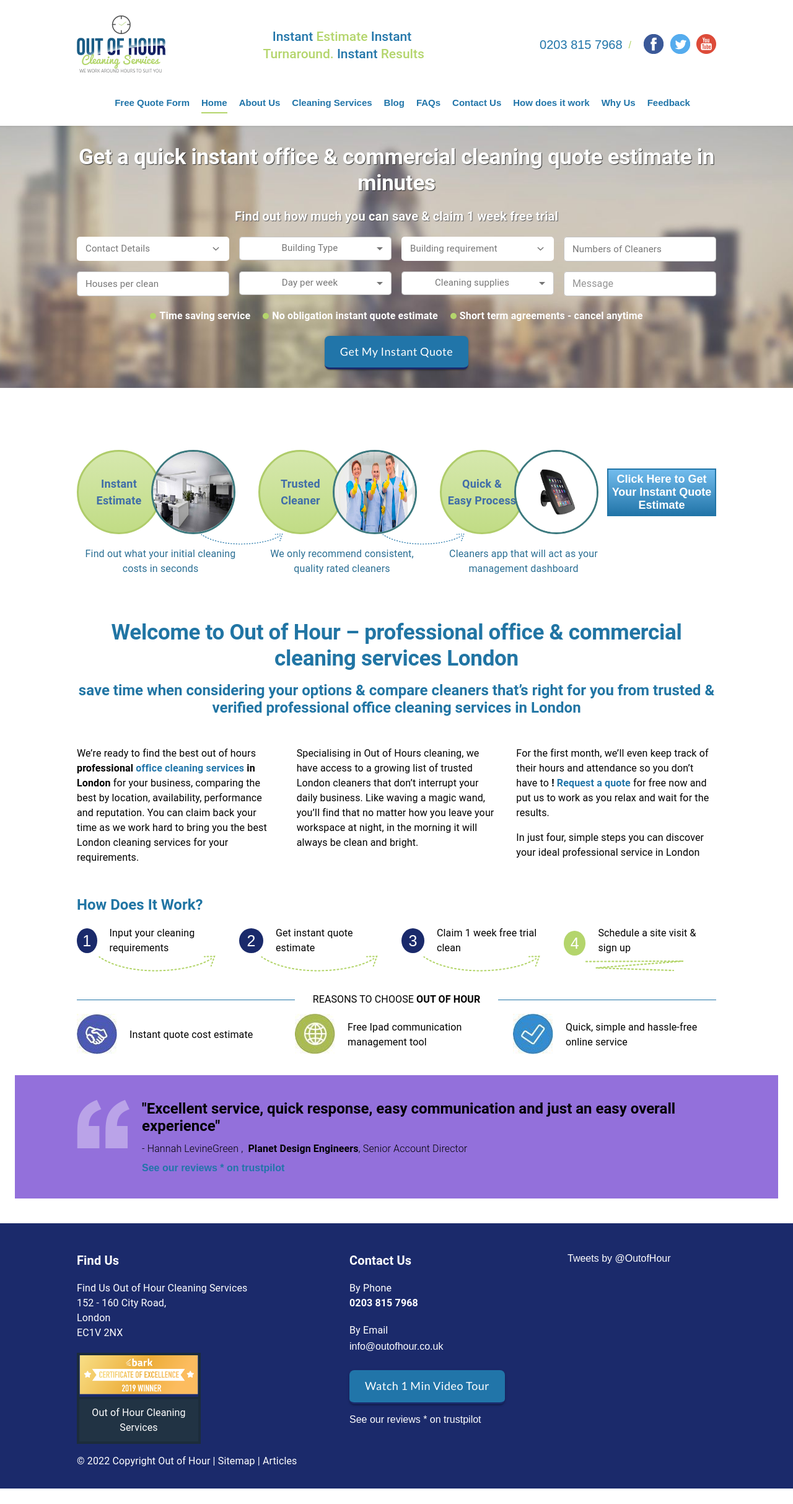
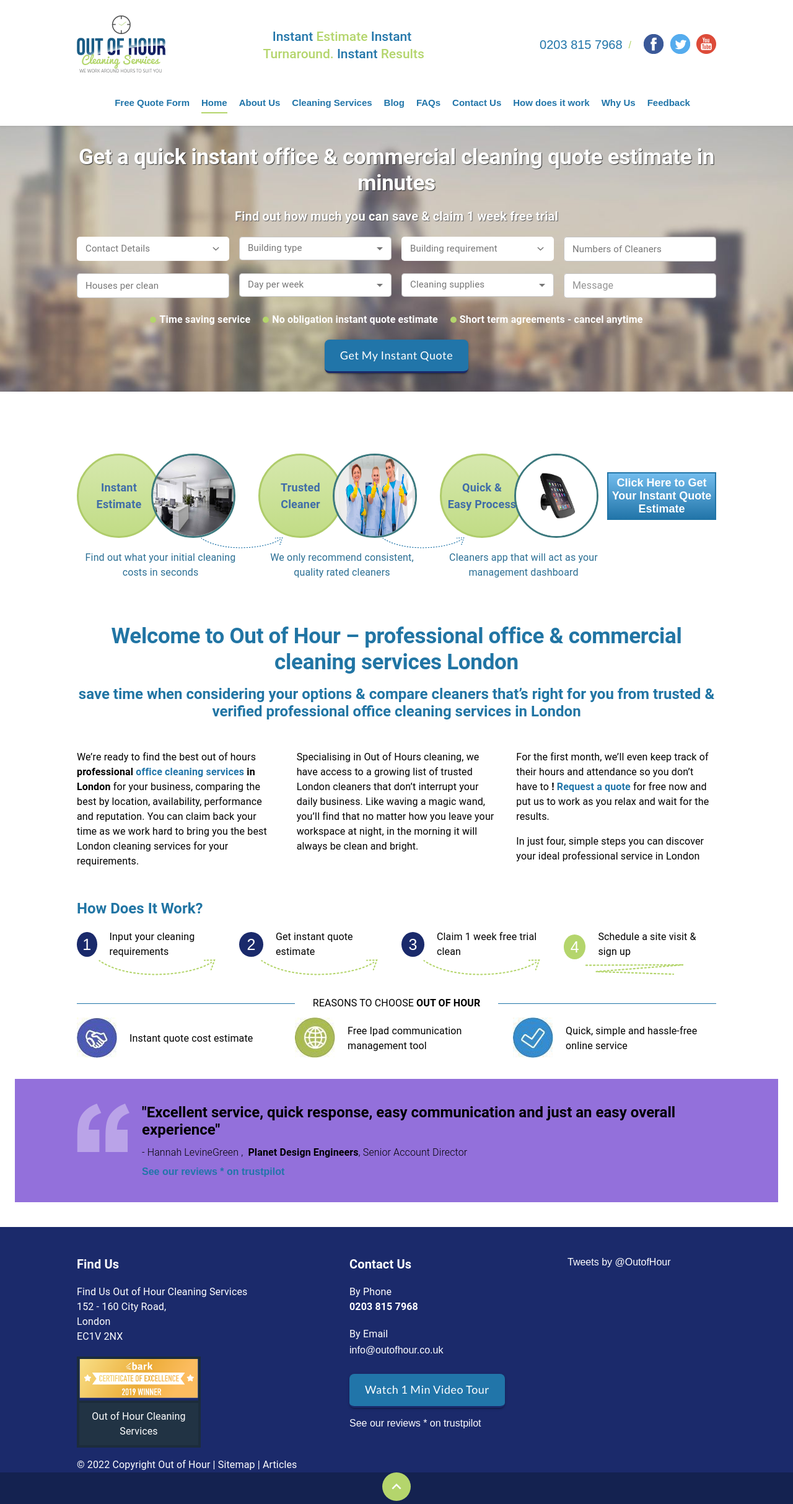
Before and after one commit to Sonu-48/OfficeCleaning, a React (Vite) app: page / in a window 1280 px wide. Shown: the whole page at 62% size. Before the commit the page ends 2402 px from the top, so only its background shows below. Built offline with nearby package versions, Linux system fonts and the light colour scheme.

Commit message:
add back to top button in footer

```diff
--- a/src/HomeLayout/Footer.jsx
+++ b/src/HomeLayout/Footer.jsx
@@ -1,9 +1,20 @@
-import { Box, Container, Grid, Typography, styled, Link, Button } from "@mui/material";
+import { KeyboardArrowUp } from "@mui/icons-material";
+import {
+  Box,
+  Container,
+  Grid,
+  Typography,
+  styled,
+  Link,
+  Button,
+  IconButton,
+  Tooltip,
+} from "@mui/material";
 import React from "react";
 
 const FooterWrapper = styled("div")({
   background: "#1b2a6b",
-  padding: "3rem 0 2rem",
+  padding: "3rem 0 0rem ",
   "& a": {
     textDecoration: "none",
   },
@@ -34,12 +45,18 @@ const FooterWrapper = styled("div")({
     border: "4px solid rgb(28, 44, 59)",
     marginTop: "20px",
   },
-  ".address-box":{
-    maxWidth:'300px'
-  }
+  ".address-box": {
+    maxWidth: "300px",
+  },
 });
 
 function Footer() {
+  const handleClick = () => {
+    window.scrollTo({
+      top: 0,
+      behavior: "smooth",
+    });
+  };
   return (
     <Box>
       <FooterWrapper>
@@ -49,9 +66,8 @@ function Footer() {
               <Typography variant="h4">Find Us</Typography>
               <Box className="footer-link address-box">
                 <Typography variant="body1">
-                  Find Us Out of Hour Cleaning Services
-                  152 - 160 City Road,<br />
-
+                  Find Us Out of Hour Cleaning Services 152 - 160 City Road,
+                  <br />
                   London <br /> EC1V 2NX
                 </Typography>
               </Box>
@@ -86,26 +102,48 @@ function Footer() {
                 </Link>
               </Box>
               <Box mt={3} mb={2}>
-                <Button variant="contained" color="primary" component={Link} href="https://www.youtube.com/watch?v=CnJINUEeS3U" target="_blank">Watch 1 min video tour</Button>
+                <Button
+                  variant="contained"
+                  color="primary"
+                  component={Link}
+                  href="https://www.youtube.com/watch?v=CnJINUEeS3U"
+                  target="_blank"
+                >
+                  Watch 1 min video tour
+                </Button>
               </Box>
-              <Link href="https://www.trustpilot.com/review/outofhour.co.uk?utm_medium=trustbox&utm_source=MicroReviewCount" target='_blank'>See our reviews * on trustpilot</Link>
+              <Link
+                href="https://www.trustpilot.com/review/outofhour.co.uk?utm_medium=trustbox&utm_source=MicroReviewCount"
+                target="_blank"
+              >
+                See our reviews * on trustpilot
+              </Link>
             </Grid>
             <Grid item lg={3} md={4} sm={6} xs={12}>
-              <Link href="https://twitter.com/OutofHour">
+              <Link href="https://twitter.com/OutofHour" target="_blank">
                 Tweets by @OutofHour
               </Link>
             </Grid>
           </Grid>
           <Box pt={2}>
-            <Typography variant="body1" color="#fff">© 2022 Copyright Out of Hour | Sitemap | Articles</Typography>
+            <Typography variant="body1" color="#fff">
+              © 2022 Copyright Out of Hour | Sitemap | Articles
+            </Typography>
           </Box>
         </Container>
       </FooterWrapper>
-      {/* <CopyrightSection>
-        <Typography variant="h6">
-          Copyright © 2023 TradePlumbing . All Rights Reserved.
-        </Typography>
-      </CopyrightSection> */}
+      {/* Back to top button */}
+      <Box sx={{ background: "#142250",padding:'0px 0px 5px' }}>
+        <Container>
+          <Box align="center">
+            <Tooltip title="Back to top">
+              <IconButton onClick={handleClick} sx={{ background: "#b4d56c" }}>
+                <KeyboardArrowUp style={{fontSize:'30px'}}/>
+              </IconButton>
+            </Tooltip>
+          </Box>
+        </Container>
+      </Box>
     </Box>
   );
 }
--- a/src/pages/Home/LandingPage/Bannerpage.jsx
+++ b/src/pages/Home/LandingPage/Bannerpage.jsx
@@ -8,12 +8,14 @@ import {
   styled,
   Grid,
   Select,
-  Menu,
   MenuItem,
   Checkbox,
   FormControlLabel,
+  FormHelperText,
 } from "@mui/material";
 import { IoIosArrowDown } from "react-icons/io";
+import { Formik, Form } from "formik";
+import * as Yup from "yup";
 
 const BannerWrapper = styled("div")({
   backgroundImage: "url('/images/banner-bg.jpg')",
@@ -84,13 +86,32 @@ const BannerWrapper = styled("div")({
   },
 });
 
+const ContactSchema = Yup.object().shape({
+  Name: Yup.string()
+    .min(2, "Too Short!")
+    .max(10, "Too Long!")
+    .matches(/^[a-zA-Z]+$/, "Invalid name. Only letters are allowed.")
+    .required("Name is required."),
+  email: Yup.string().email("Invalid email").required("Email is required."),
+  Telephone: Yup.string()
+    .matches(
+      /^[\+]?[(]?[0-9]{3}[)]?[-\s\.]?[0-9]{3}[-\s\.]?[0-9]{4,6}$/,
+      "Invalid telephone number"
+    )
+    .required("Telephone number is required."),
+  address: Yup.string().required("Address is required."),
+  numbers_of_cleaners: Yup.string().required("this field is required."),
+  houses_per_clean: Yup.string().required("this field is required."),
+  day_per_week: Yup.string().required("this field is required."),
+
+});
+
 function Bannerpage() {
   const [show, setShow] = useState(false);
   const [showBuilding, setShowBuilding] = useState(false);
   const [kitchen, setKitchen] = React.useState(false);
   const [toilet, setToilet] = useState(false);
   const [commercial, setCommercial] = useState(false);
-  const [select, setSelect] = useState("Name");
 
   const hanldeCheck = (e) => {
     setKitchen(e.target.checked);
@@ -101,9 +122,33 @@ function Bannerpage() {
   const hanldeCheckspace = (e) => {
     setCommercial(e.target.checked);
   };
+  // handleSubmit
+  const handleSubmit = (values,{resetForm }) => {
+    console.log("values",values);
+    resetForm()
+  };
   return (
     <BannerWrapper>
       <Container>
+      <Formik
+          initialValues={{
+            Name: "",
+            address: "",
+            email: "",
+            Telephone: "",
+            numbers_of_cleaners:"",
+            houses_per_clean:"",
+            day_per_week:"Day per week",
+            building_type:"Building type",
+            // building_requirement:"",
+            cleaning_supplies:"Cleaning supplies",
+            message:"",
+          }}
+          validationSchema={ContactSchema}
+          onSubmit={handleSubmit}
+        >
+          {({ errors, touched, handleChange, handleBlur, values }) => (
+            <Form>
         <Box className="heading">
           <Typography variant="h2">
             Get a quick instant office & commercial cleaning quote estimate in
@@ -113,6 +158,7 @@ function Bannerpage() {
             Find out how much you can save & claim 1 week free trial
           </Typography>
         </Box>
+
               <Grid container spacing={2}>
                 <Grid item lg={3} md={4} sm={6} xs={12}>
                   <Box sx={{ position: "relative" }}>
@@ -127,34 +173,69 @@ function Bannerpage() {
                       className="contact-details-inner-box"
                       sx={{ display: show ? "block" : "none" }}
                     >
+                      <Box sx={{ marginBottom: "10px" }}>
                         <TextField
                           variant="outlined"
                           size="small"
-                  placeholder="Contact Details *"
+                          placeholder="Name *"
                           fullWidth
-                  sx={{ marginBottom: "10px" }}
+                          name="Name"
+                          value={values.Name}
+                          onChange={handleChange}
+                          onBlur={handleBlur}
+                          error={Boolean(touched.Name && errors.Name)}
                         />
+                        <FormHelperText error>
+                          {touched.Name && errors.Name}
+                        </FormHelperText>
+                      </Box>
+                      <Box sx={{ marginBottom: "10px" }}>
                         <TextField
                           variant="outlined"
                           size="small"
                           placeholder="Business Address *"
                           fullWidth
-                  sx={{ marginBottom: "10px" }}
+                          name="address"
+                          value={values.address}
+                          onChange={handleChange}
+                          onBlur={handleBlur}
+                          error={Boolean(touched.address && errors.address)}
                         />
+                        <FormHelperText error>
+                          {touched.address && errors.address}
+                        </FormHelperText>
+                      </Box>
+                      <Box sx={{ marginBottom: "10px" }}>
                         <TextField
                           variant="outlined"
                           size="small"
                           placeholder="Telephone *"
                           fullWidth
-                  sx={{ marginBottom: "10px" }}
+                          name="Telephone"
+                          value={values.Telephone}
+                          onChange={handleChange}
+                          onBlur={handleBlur}
+                          error={Boolean(touched.Telephone && errors.Telephone)}
                         />
+                        <FormHelperText error>
+                          {touched.Telephone && errors.Telephone}
+                        </FormHelperText>
+                      </Box>
+                     <Box  sx={{ marginBottom: "10px" }}>
                      <TextField
                         variant="outlined"
                         size="small"
                         placeholder="Email *"
                         fullWidth
-                  sx={{ marginBottom: "10px" }}
+                        name="email"
+                        value={values.email}
+                        onChange={handleChange}
+                        onBlur={handleBlur}
+                        error={Boolean(touched.email && errors.email)}
+
                       />
+                      <FormHelperText error>{touched.email && errors.email}</FormHelperText>
+                     </Box>
                     </Box>
                   </Box>
                 </Grid>
@@ -163,10 +244,14 @@ function Bannerpage() {
                     variant="outlined"
                     fullWidth
                     size="small"
-              defaultValue="Building Type"
+                    defaultValue="Building type"
+                    name="building_type"
+                    value={values.building_type}
+                    onChange={handleChange}
+
                   >
+                    <MenuItem value="Building type">Building type</MenuItem>
                     <MenuItem value="Showrooms">Showrooms</MenuItem>
-              <MenuItem value="Building Type">Building Type</MenuItem>
                     <MenuItem value="Standard office">Standard office</MenuItem>
                     <MenuItem value="Public house">Public house</MenuItem>
                     <MenuItem value="Medical center">Medical center</MenuItem>
@@ -183,7 +268,9 @@ function Bannerpage() {
                       className="contact-details-wrapper"
                       onClick={() => setShowBuilding(!showBuilding)}
                     >
-                <Typography variant="body1">Building requirement</Typography>
+                      <Typography variant="body1">
+                        Building requirement
+                      </Typography>
                       <IoIosArrowDown />
                     </Box>
                     <Box
@@ -194,7 +281,12 @@ function Bannerpage() {
                         <FormControlLabel
                           sx={{ width: "100%" }}
                           control={
-                      <Checkbox checked={kitchen} onChange={hanldeCheck} />
+                            <Checkbox
+                              checked={kitchen}
+                              onChange={hanldeCheck}
+                              name="kitchen"
+
+                            />
                           }
                           label="Kitchen"
                         ></FormControlLabel>
@@ -249,7 +341,10 @@ function Bannerpage() {
                         <FormControlLabel
                           sx={{ width: "100%" }}
                           control={
-                      <Checkbox checked={toilet} onChange={hanldeChecktoilet} />
+                            <Checkbox
+                              checked={toilet}
+                              onChange={hanldeChecktoilet}
+                            />
                           }
                           label="Toilet"
                         />
@@ -370,7 +465,13 @@ function Bannerpage() {
                     fullWidth
                     inputProps={{ min: 1 }}
                     placeholder="Numbers of Cleaners"
+                    name="numbers_of_cleaners"
+                    value={values.numbers_of_cleaners}
+                    onChange={handleChange}
+                    onBlur={handleBlur}
+                    error={Boolean(touched.numbers_of_cleaners && errors.numbers_of_cleaners)}
                   />
+                  <FormHelperText error>{touched.numbers_of_cleaners && errors.numbers_of_cleaners}</FormHelperText>
                 </Grid>
                 <Grid item lg={3} md={4} sm={6} xs={12}>
                   <TextField
@@ -378,9 +479,15 @@ function Bannerpage() {
                     type="number"
                     size="small"
                     fullWidth
+                    inputProps={{ min: 1 }}
                     placeholder="Houses per clean"
-              inputProps={{ min: 1 }}
+                    name="houses_per_clean"
+                    value={values.houses_per_clean}
+                    onChange={handleChange}
+                    onBlur={handleBlur}
+                    error={Boolean(touched.houses_per_clean && errors.houses_per_clean)}
                   />
+                  <FormHelperText error>{touched.houses_per_clean && errors.houses_per_clean}</FormHelperText>
                 </Grid>
                 <Grid item lg={3} md={4} sm={6} xs={12}>
                   <Select
@@ -388,6 +495,11 @@ function Bannerpage() {
                     fullWidth
                     size="small"
                     defaultValue="Day per week"
+                    name="day_per_week"
+                    value={values.day_per_week}
+                    onChange={handleChange}
+                    onBlur={handleBlur}
+                    error={Boolean(touched.day_per_week && errors.day_per_week)}
                   >
                     <MenuItem value="Day per week">Day per week</MenuItem>
                     <MenuItem value="1">1</MenuItem>
@@ -398,6 +510,7 @@ function Bannerpage() {
                     <MenuItem value="6">6</MenuItem>
                     <MenuItem value="7">7</MenuItem>
                   </Select>
+                  <FormHelperText error>{touched.day_per_week && errors.day_per_week}</FormHelperText>
                 </Grid>
                 <Grid item lg={3} md={4} sm={6} xs={12}>
                   <Select
@@ -405,8 +518,13 @@ function Bannerpage() {
                     fullWidth
                     size="small"
                     defaultValue="Cleaning supplies"
+                    name="cleaning_supplies"
+                    value={values.cleaning_supplies}
+                    onChange={handleChange}
                   >
-              <MenuItem value="Cleaning supplies">Cleaning supplies</MenuItem>
+                    <MenuItem value="Cleaning supplies">
+                      Cleaning supplies
+                    </MenuItem>
                     <MenuItem value="Yes">Yes</MenuItem>
                     <MenuItem value="No">No</MenuItem>
                   </Select>
@@ -419,9 +537,13 @@ function Bannerpage() {
                     size="small"
                     placeholder="Message"
                     fullWidth
+                    name="message"
+                    value={values.message}
+                    onChange={handleChange}
                   />
                 </Grid>
               </Grid>
+
         {/* Service Section */}
         <Box className="service-box">
           <Box className="service-inner-box">
@@ -441,9 +563,12 @@ function Bannerpage() {
             </Typography>
           </Box>
         </Box>
-        <Button variant="contained" color="primary">
+        <Button variant="contained" color="primary" type="submit">
           Get My Instant Quote
         </Button>
+        </Form>
+          )}
+        </Formik>
       </Container>
     </BannerWrapper>
   );
--- a/src/theme/index.jsx
+++ b/src/theme/index.jsx
@@ -171,6 +171,7 @@ const theme = createTheme({
         root:{
           color:'#767676',
           fontSize:'15px',
+          textAlign:'start',
         }
       }
     },
```
Also changed, not shown: public/images/img1.jpg. Lines whose indentation alone changed are shown as unchanged.
